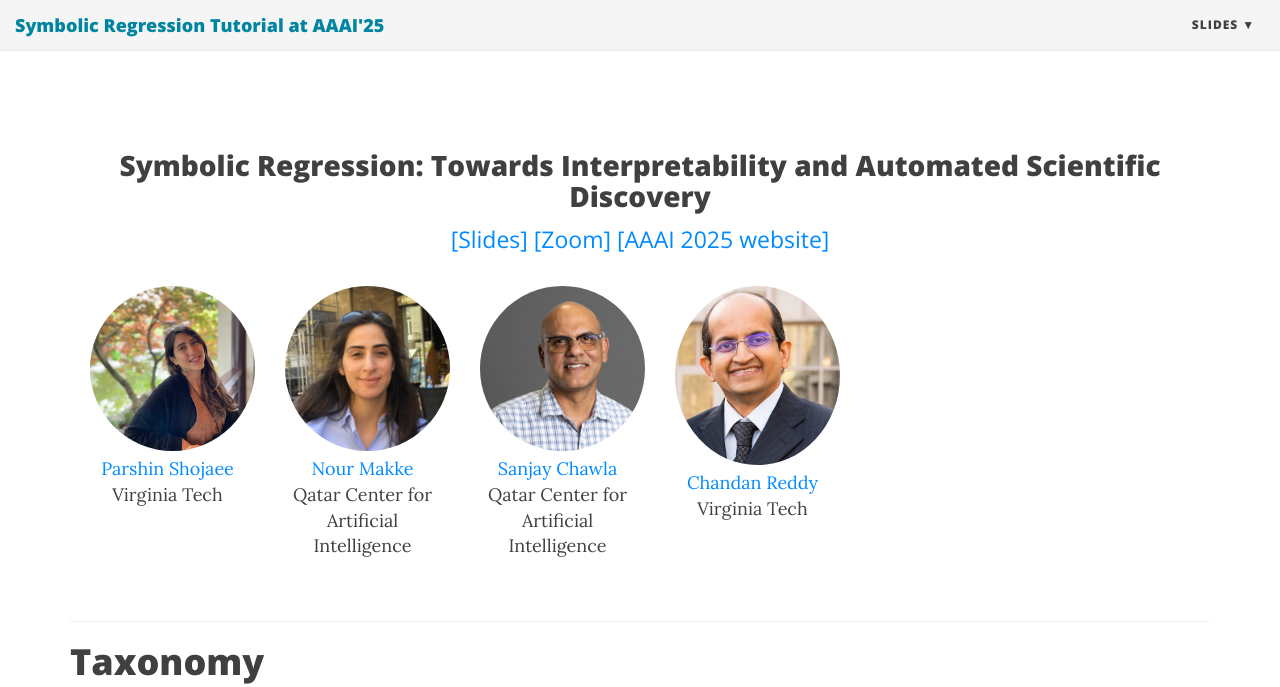
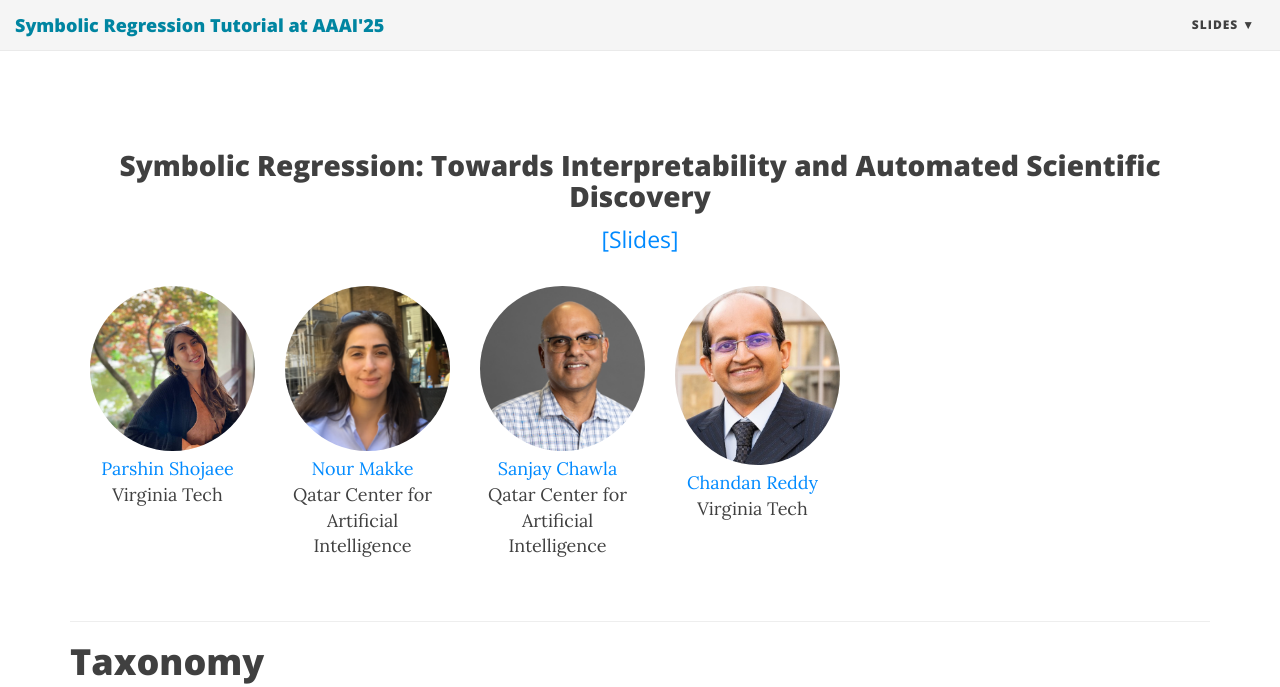
Before and after one commit to ZonglinY/llm4sd-aaai-2026, a Jekyll site: the page built from index.md, in a window 1280 px wide and 900 px high, cut to the strip 0-687 px from the top of the window. Built offline with Jekyll 4.4.1, drawn with Linux system fonts in a browser that asks for light colours; nearby versions of some CDN libraries.

Commit message:
Update index.md

```diff
--- a/index.md
+++ b/index.md
@@ -9,8 +9,6 @@ use-site-title: false
 <div class="venue" style="font-size: 24px; display: block; font-family: 'Open Sans', 'Helvetica Neue', Helvetica, Arial, sans-serif; font-weight: 300; color: #404040; text-align: center;">
   <span style="font-size: 23px; font-weight: 300;">
     <a target="_blank" href="https://drive.google.com/file/d/1xMh5_p7oQ_OJfNJn49Y--KQnY1lzjHBL/view?usp=sharing">[Slides]</a>
-    <a target="_blank" href="https://underline.io/events/487/sessions?eventSessionId=19592&searchGroup=lecture&eventId=487">[Zoom]</a>
-    <a target="_blank" href="https://aaai.org/conference/aaai/aaai-25/tutorial-and-lab-list/#TH26">[AAAI 2025 website]</a>
   </span>
 </div>
 
```
